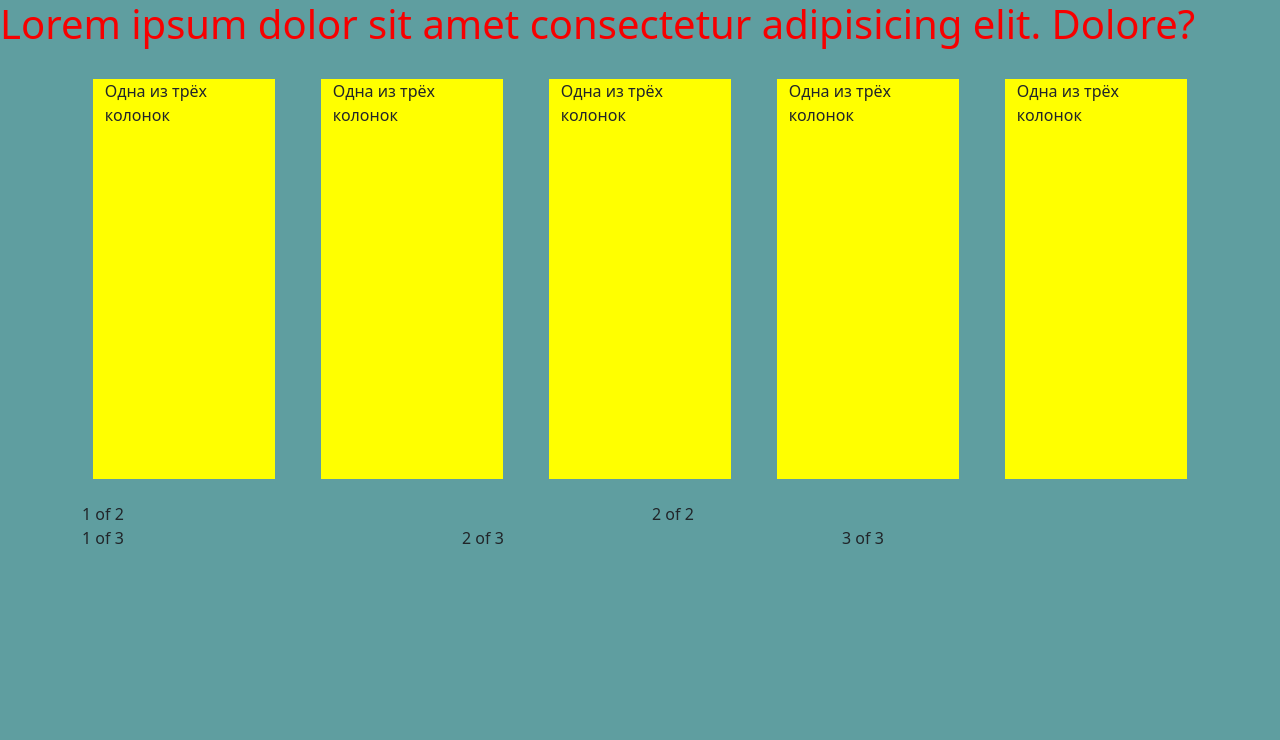
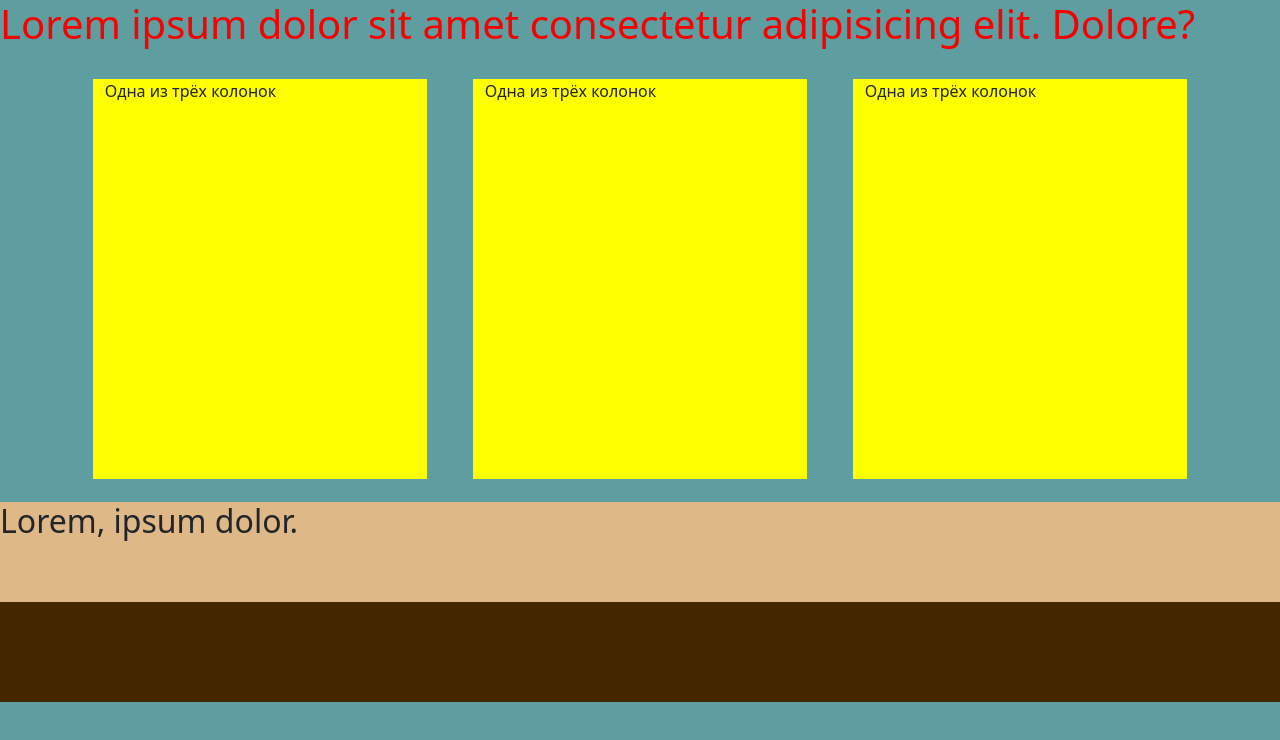
Before and after one commit to Mirbek-W/-Saturday-W, a plain HTML site: page index.html in a window 1280 px wide. Drawn offline with nearby package versions, Linux system fonts and the light colour scheme.

Commit message:
addddardg

```diff
--- a/index.html
+++ b/index.html
@@ -22,35 +22,18 @@
           <div class="col-sm">
             Одна из трёх колонок
           </div>
-          <div class="col-sm">
-            Одна из трёх колонок
-          </div>
-          <div class="col-sm">
-            Одна из трёх колонок
-          </div>
-          <div class="container">
-            <div class="row">
-              <div class="col">
-                1 of 2
-              </div>
-              <div class="col">
-                2 of 2
-              </div>
-            </div>
-            <div class="row">
-              <div class="col">
-                1 of 3
-              </div>
-              <div class="col">
-                2 of 3
-              </div>
-              <div class="col">
-                3 of 3
-              </div>
-            </div>
+
           </div>
         </div>
-      </div>
+    </div>
+    <div class="cotent-2">
+        <h2>Lorem, ipsum dolor.</h2>
+
+    </div>
+    <div class="cotent-3">
+
+    </div>
+
 
 
     <script src="https://cdn.jsdelivr.net/npm/bootstrap@5.1.3/dist/js/bootstrap.bundle.min.js" integrity="sha384-ka7Sk0Gln4gmtz2MlQnikT1wXgYsOg+OMhuP+IlRH9sENBO0LRn5q+8nbTov4+1p" crossorigin="anonymous"></script>
--- a/style.css
+++ b/style.css
@@ -24,3 +24,17 @@ body{
 .containerl{
     background-color: blueviolet;
 }
+
+.cotent-2{
+    width:100%;
+    height:100px;
+    background-color: burlywood;
+
+
+}
+
+.cotent-3{
+    width:100%;
+    height:100px;
+    background-color: rgb(68, 39, 1);
+}
```
